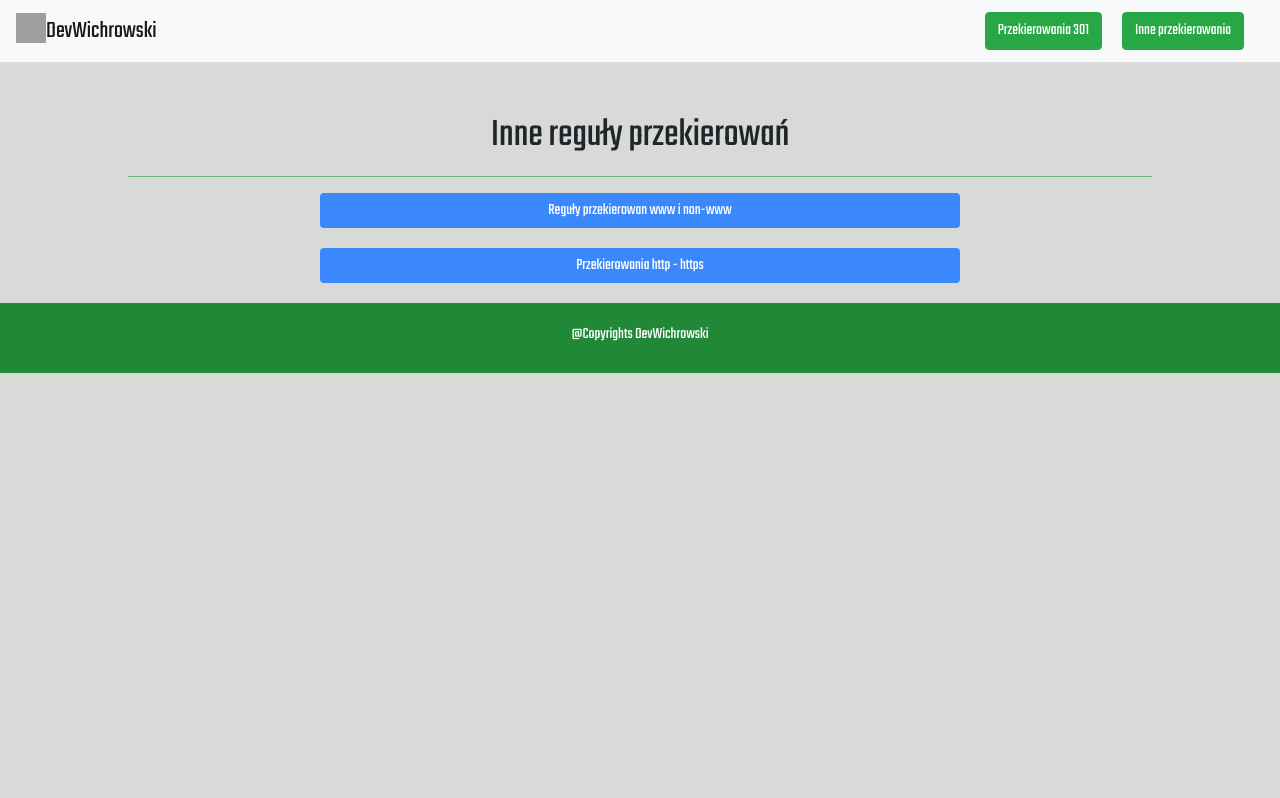
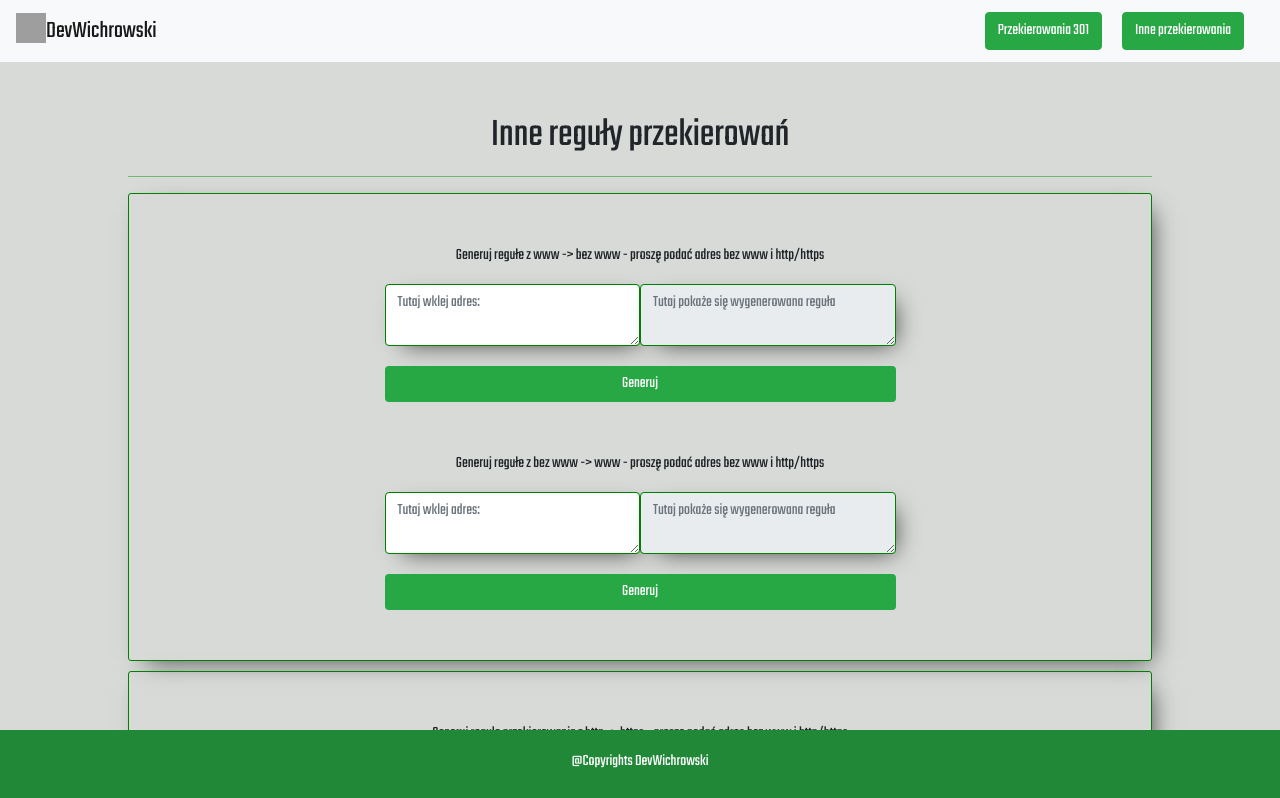
Before and after one commit to DevWichrowski/react-redirections, a React (Create React App) app: page /narzedzia in a window 1280 px wide. Shown: the top 798 px of the page. Built offline with nearby package versions, Linux system fonts and the light colour scheme; grey boxes are pictures that could not be loaded.

Commit message:
Changed collapse from otherTools components and added border
Also fixed footer to fixed bottom

```diff
--- a/src/components/footer/Footer.css
+++ b/src/components/footer/Footer.css
@@ -15,7 +15,7 @@ a:visited {
   bottom: 0;
   height: 70px;
   width: 100%;
-  position: relative;
+  position: fixed;
 }
 
 .phantom {
--- a/src/components/footer/Footer.scss
+++ b/src/components/footer/Footer.scss
@@ -15,7 +15,7 @@ a:visited {
     bottom: 0;
     height: 70px;
     width: 100%;
-    position: relative;
+    position: fixed;
 }
 
 .phantom {
--- a/src/components/otherTools/OtherTools.css
+++ b/src/components/otherTools/OtherTools.css
@@ -1,23 +1,10 @@
-.summary-item {
-  outline: none;
-  margin-bottom: 20px;
-  width: 100%;
-}
-
-.summary-item .btn-secondary {
-  margin-left: 25%;
-  width: 50%;
-  height: 35px;
-  border: 0;
-  background-color: #3b88fc;
-}
-
-.summary-item .card-body {
-  background-color: #d7dad7;
-  width: 90%;
-  margin-left: 5%;
+.shadow-box {
+  border: 1px solid black;
+  width: 80%;
+  margin: 10px auto;
   border-radius: 3px;
-  -webkit-box-shadow: 8px 9px 5px -6px rgba(0, 0, 0, 0.75);
-  box-shadow: 8px 9px 5px -6px rgba(0, 0, 0, 0.75);
+  border-color: green;
+  -webkit-box-shadow: 8px 8px 24px -10px rgba(0, 0, 0, 0.75);
+  box-shadow: 8px 8px 24px -10px rgba(0, 0, 0, 0.75);
 }
 /*# sourceMappingURL=OtherTools.css.map */
--- a/src/components/otherTools/OtherTools.js
+++ b/src/components/otherTools/OtherTools.js
@@ -83,52 +83,21 @@ export default class OtherTools extends Component {
 			<div className="page-body">
 				<h1 className="h1-tools">Inne reguły przekierowań</h1>
 				<hr />
-				<div className="summary-item">
-					<button
-						className="btn btn-secondary"
-						type="button"
-						data-toggle="collapse"
-						data-target="#collapsewww-nonwww"
-						aria-expanded="false"
-						aria-controls="collapsewww-nonwww"
-					>
-						Reguły przekierowan www i non-www
-					</button>
-					<div className="collapse" id="collapsewww-nonwww">
-						<div className="card card-body">
+				<div className="shadow-box">
 					<OtherRedirections
-								description={
-									'Generuj regułe z www -> bez www - proszę podać adres bez www i http/https'
-								}
+						description={'Generuj regułe z www -> bez www - proszę podać adres bez www i http/https'}
 						saveUrl={this.saveNonWWW}
 						generateRedirection={this.generateNonWWWRedirection}
 						resultRedirection={this.state.resultNonWWW}
 					/>
 					<OtherRedirections
-								description={
-									'Generuj regułe z bez www -> www - proszę podać adres bez www i http/https'
-								}
+						description={'Generuj regułe z bez www -> www - proszę podać adres bez www i http/https'}
 						saveUrl={this.saveToWWW}
 						generateRedirection={this.generateToWWWRedirection}
 						resultRedirection={this.state.resultToWWW}
 					/>
 				</div>
-					</div>
-				</div>
-
-				<div className="summary-item">
-					<button
-						className="btn btn-secondary"
-						type="button"
-						data-toggle="collapse"
-						data-target="#collapsehttp-https"
-						aria-expanded="false"
-						aria-controls="collapsehttp-https"
-					>
-						Przekierowania http - https
-					</button>
-					<div className="collapse" id="collapsehttp-https">
-						<div className="card card-body">
+				<div className="shadow-box">
 					<OtherRedirections
 						description={
 							'Generuj regułe przekierowania z http -> https - proszę podać adres bez www i http/https'
@@ -147,8 +116,6 @@ export default class OtherTools extends Component {
 					/>
 				</div>
 			</div>
-				</div>
-			</div>
 		);
 	}
 }
--- a/src/components/otherTools/OtherTools.scss
+++ b/src/components/otherTools/OtherTools.scss
@@ -1,23 +1,11 @@
-.summary-item {
-	outline: none;
-	margin-bottom: 20px;
-	width: 100%;
+.shadow-box{
+	border: 1px solid black;
+	width: 80%;
+	margin: 10px auto;
+	border-radius: 3px;
+	border-color: green;
 
-	.btn-secondary {
-		margin-left: 25%;
-		width: 50%;
-		height: 35px;
-		border: 0;
-		background-color: #3b88fc;
-	}
-
-	.card-body {
-		background-color: #d7dad7;
-		width: 90%;
-    margin-left: 5%;
-    border-radius: 3px;
-		-webkit-box-shadow: 8px 9px 5px -6px rgba(0, 0, 0, 0.75);
-		-moz-box-shadow: 8px 9px 5px -6px rgba(0, 0, 0, 0.75);
-		box-shadow: 8px 9px 5px -6px rgba(0, 0, 0, 0.75);
-	}
+	-webkit-box-shadow: 8px 8px 24px -10px rgba(0, 0, 0, 0.75);
+	-moz-box-shadow: 8px 8px 24px -10px rgba(0, 0, 0, 0.75);
+	box-shadow: 8px 8px 24px -10px rgba(0, 0, 0, 0.75);
 }
```
Also changed, not shown: 2 other files (tests, documents, lock files or other folders). Lines whose indentation alone changed are shown as unchanged.
